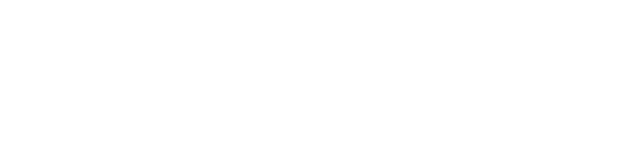
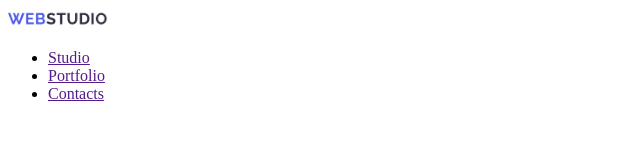
Before and after one commit to DenysNastenko/goit-markup-hw-01, a plain HTML site: page index.html in a window 1280 px wide. Shown: the whole page, without its empty margins (0-640 px from the left). Drawn offline with Linux system fonts and the light colour scheme.

Commit message:
with foto of logo

```diff
--- a/index.html
+++ b/index.html
@@ -1,2 +1,31 @@
 <!DOCTYPE html>
-<html></html>
+<html lang="en">
+<head>
+    <meta charset="UTF-8">
+    <meta name="viewport" content="width=device-width, initial-scale=1.0">
+    <title>Document</title>
+</head>
+<body>
+    <header>
+        <nav>
+        <a href="/">
+            <img src="./images/logo.jpg" alt="logo" width="100"/>
+        </a>
+
+        <ul>
+            <li><a href="">Studio</a></li>
+            <li><a href="">Portfolio</a></li>
+            <li><a href="">Contacts</a></li>
+
+        </ul>
+        </nav>
+
+
+    </header>
+    <main>
+
+
+    </main>
+
+</body>
+</html>
```
Also changed, not shown: images/logo.jpg (added), images/logo.svg (added).
